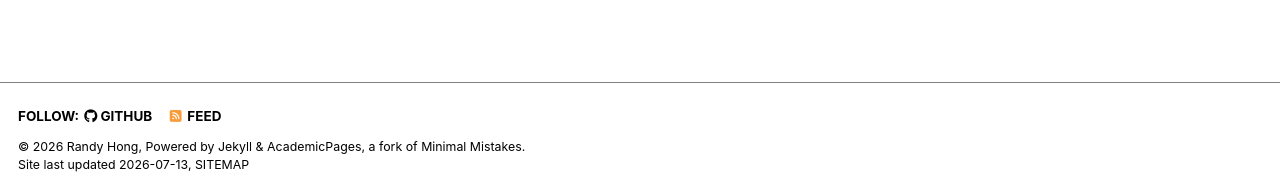
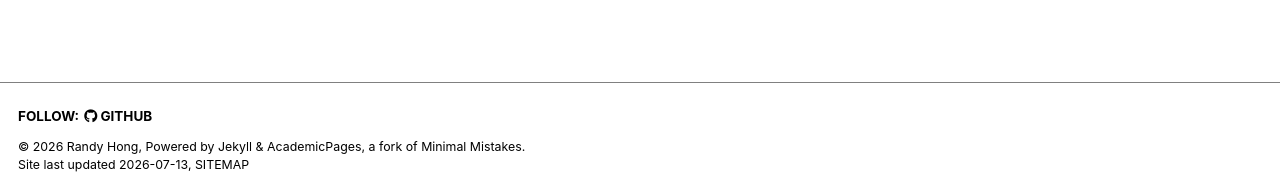
Before and after one commit to randyhongg/randyhongg.github.io, a Jekyll site: the page built from _pages/talkmap.html, in a window 1280 px wide and 1131 px high. Shown: the part 938-1128 px from the top of the window. Built offline with Jekyll 4.4.1, drawn with Linux system fonts in a browser that asks for light colours; a style sheet for code colours, icons or effects is not loaded.

Commit message:
Update _config.yml

```diff
--- a/_config.yml
+++ b/_config.yml
@@ -107,7 +107,7 @@
   facebook:
     appid                :
     num_posts            : # 5 (default)
-    colorscheme          : # "light" (default), "dark"
+    colorscheme          : "dark"
 staticman:
   allowedFields          : ['name', 'email', 'url', 'message']
   branch                 : "gh-pages" # "master", "gh-pages"
@@ -125,7 +125,7 @@
       options:
         format           : "iso8601" # "iso8601" (default), "timestamp-seconds", "timestamp-milliseconds"
 atom_feed:
-  hide                   : false     # change to true to hide the RSS feed in the footer
+  hide                   : true     # change to true to hide the RSS feed in the footer
   path                   : # blank (default) uses feed.xml
 
 
```
